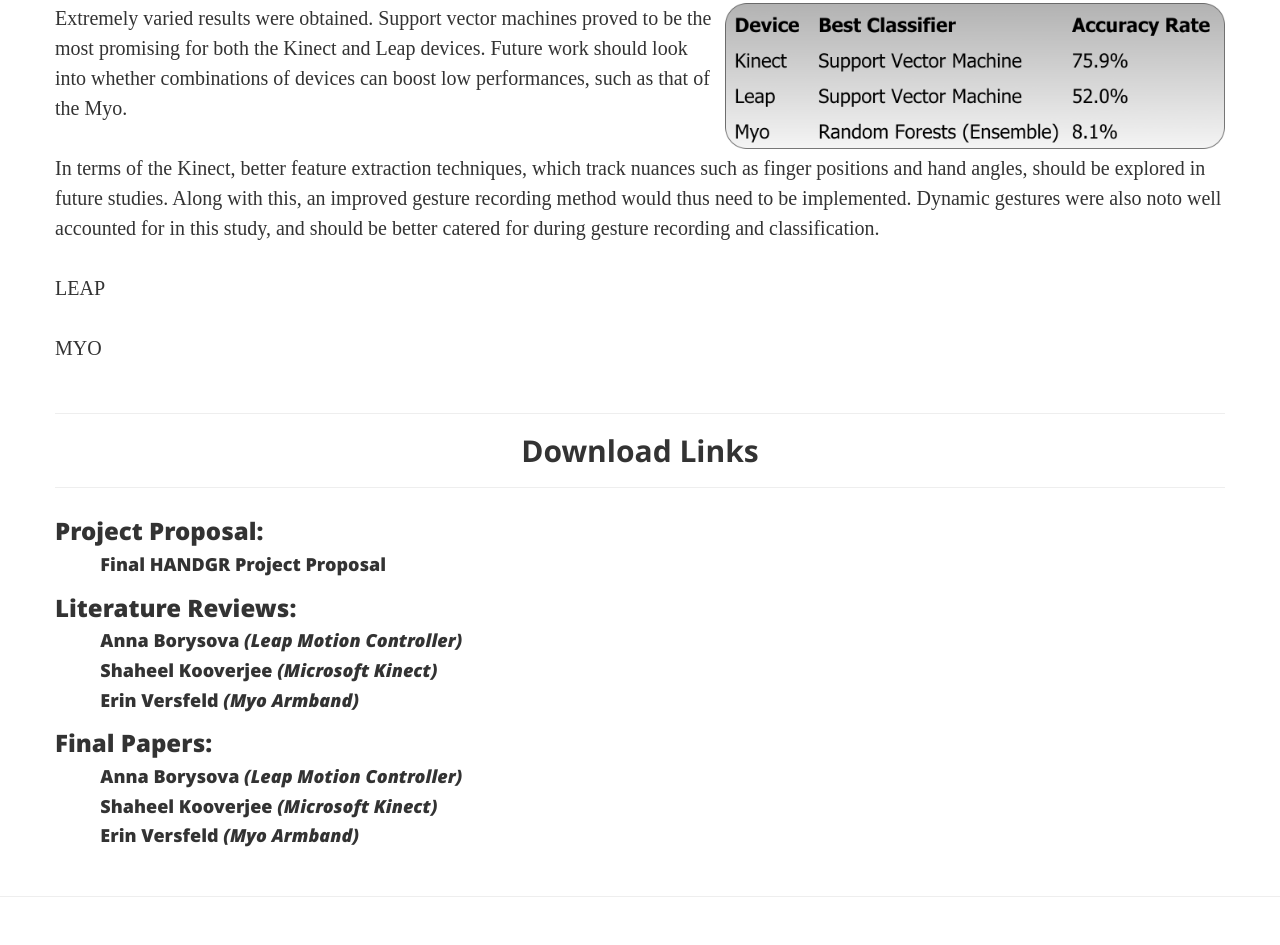
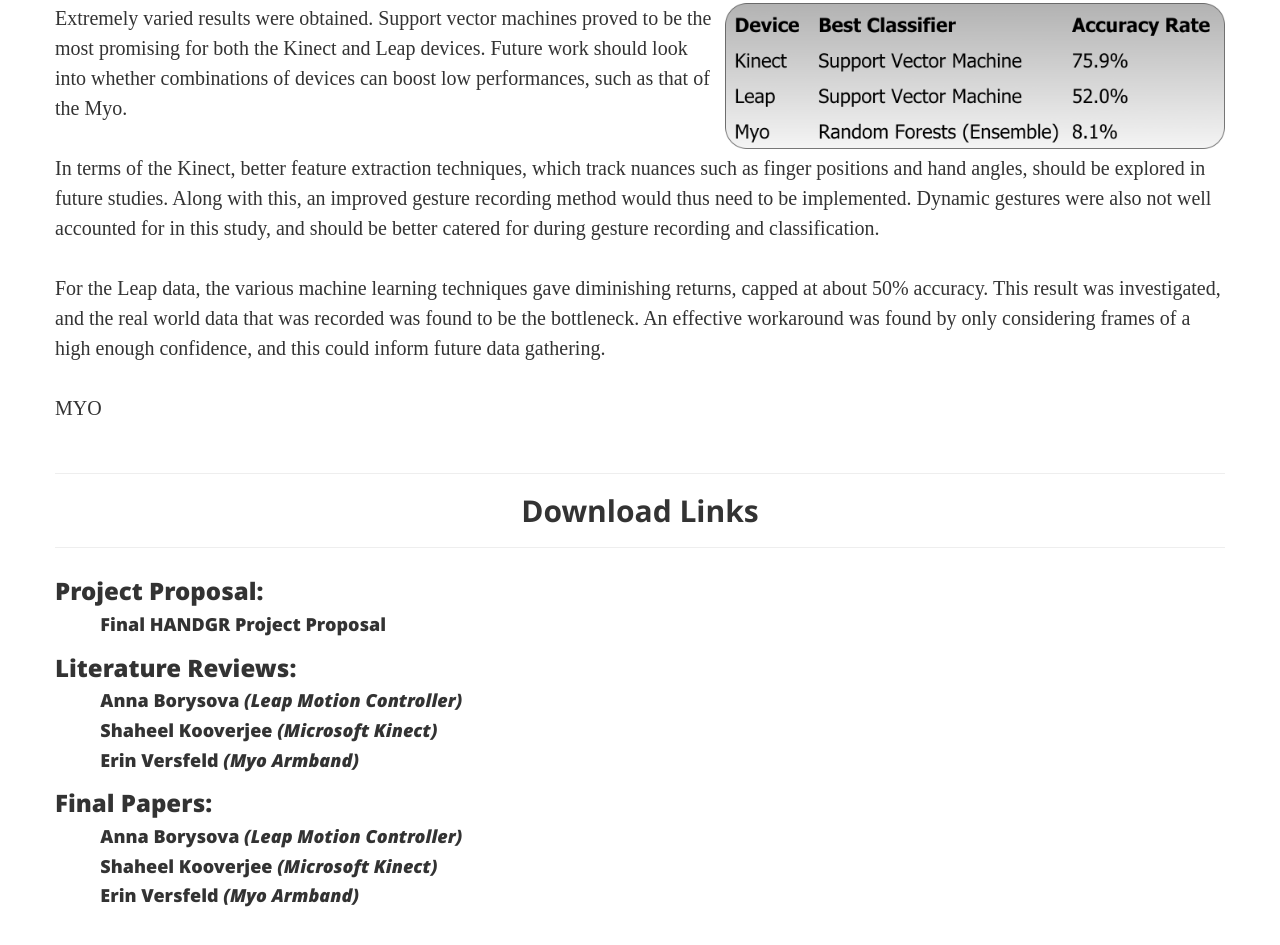
Before and after one commit to erinversfeld/HANDGR-Website, a plain HTML site: page handgr/index.html in a window 1280 px wide. Shown: the part 1455-2400 px from the top of the page. Drawn offline with Linux system fonts and the light colour scheme; a web font is replaced by a local one.

Commit message:
add leap paragraph

```diff
--- a/handgr/index.html
+++ b/handgr/index.html
@@ -98,9 +98,9 @@
                     <img class="img-responsive displayed" style="width: 500px; margin-left:10px" src="img/results.png" align="right" alt="">
                     Extremely varied results were obtained. Support vector machines proved to be the most promising for both the Kinect and Leap devices. Future work should look into whether combinations of devices can boost low performances, such as that of the Myo.
                   </p>
-                  <p>In terms of the Kinect, better feature extraction techniques, which track nuances such as finger positions and hand angles, should be explored in future studies. Along with this, an improved gesture recording method would thus need to be implemented. Dynamic gestures were also noto well accounted for in this study, and should be better catered for during gesture recording and classification.</p>
+                  <p>In terms of the Kinect, better feature extraction techniques, which track nuances such as finger positions and hand angles, should be explored in future studies. Along with this, an improved gesture recording method would thus need to be implemented. Dynamic gestures were also not well accounted for in this study, and should be better catered for during gesture recording and classification.</p>
 
-                  <p>LEAP</p>
+                  <p>For the Leap data, the various machine learning techniques gave diminishing returns, capped at about 50% accuracy. This result was investigated, and the real world data that was recorded was found to be the bottleneck. An effective workaround was found by only considering frames of a high enough confidence, and this could inform future data gathering.</p>
 
                   <p>MYO</p>
                 </div>
```
